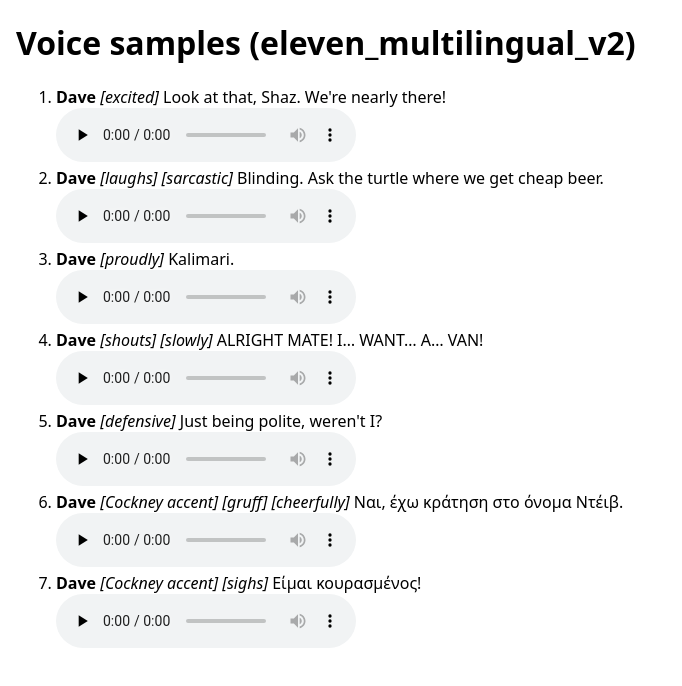
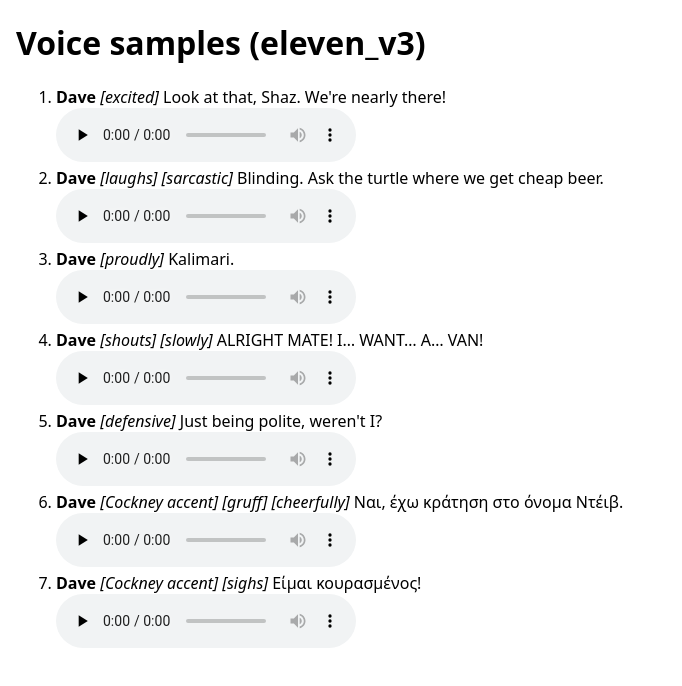
Before and after one commit to BigDaveGaming/SidariQuest, a plain HTML site: page assets/audio/samples/index.html in a window 1280 px wide. Shown: the whole page, without its empty margins (0-682 px from the left). Drawn offline with Linux system fonts and the light colour scheme.

Commit message:
Add voice samples

```diff
--- a/assets/audio/samples/index.html
+++ b/assets/audio/samples/index.html
@@ -1 +1 @@
-<!doctype html><meta charset="utf-8"><meta name="viewport" content="width=device-width,initial-scale=1"><title>Voice samples</title><body style="font:16px system-ui;margin:16px"><h1>Voice samples (eleven_multilingual_v2)</h1><ol><li><b>Dave</b> <i>[excited]</i> Look at that, Shaz. We're nearly there!<br><audio controls preload="none" src="01-dave-look-at-that-shaz-we-re-nearly-there.mp3"></audio></li><li><b>Dave</b> <i>[laughs] [sarcastic]</i> Blinding. Ask the turtle where we get cheap beer.<br><audio controls preload="none" src="02-dave-blinding-ask-the-turtle-where-we-get-che.mp3"></audio></li><li><b>Dave</b> <i>[proudly]</i> Kalimari.<br><audio controls preload="none" src="03-dave-kalimari.mp3"></audio></li><li><b>Dave</b> <i>[shouts] [slowly]</i> ALRIGHT MATE! I… WANT… A… VAN!<br><audio controls preload="none" src="04-dave-alright-mate-i-want-a-van.mp3"></audio></li><li><b>Dave</b> <i>[defensive]</i> Just being polite, weren't I?<br><audio controls preload="none" src="05-dave-just-being-polite-weren-t-i.mp3"></audio></li><li><b>Dave</b> <i>[Cockney accent] [gruff] [cheerfully]</i> Ναι, έχω κράτηση στο όνομα Ντέιβ.<br><audio controls preload="none" src="06-dave-ναι-εχω-κρατηση-στο-ονομα-ντειβ.mp3"></audio></li><li><b>Dave</b> <i>[Cockney accent] [sighs]</i> Είμαι κουρασμένος!<br><audio controls preload="none" src="07-dave-ειμαι-κουρασμενος.mp3"></audio></li></ol>
+<!doctype html><meta charset="utf-8"><meta name="viewport" content="width=device-width,initial-scale=1"><title>Voice samples</title><body style="font:16px system-ui;margin:16px"><h1>Voice samples (eleven_v3)</h1><ol><li><b>Dave</b> <i>[excited]</i> Look at that, Shaz. We're nearly there!<br><audio controls preload="none" src="01-dave-look-at-that-shaz-we-re-nearly-there.mp3"></audio></li><li><b>Dave</b> <i>[laughs] [sarcastic]</i> Blinding. Ask the turtle where we get cheap beer.<br><audio controls preload="none" src="02-dave-blinding-ask-the-turtle-where-we-get-che.mp3"></audio></li><li><b>Dave</b> <i>[proudly]</i> Kalimari.<br><audio controls preload="none" src="03-dave-kalimari.mp3"></audio></li><li><b>Dave</b> <i>[shouts] [slowly]</i> ALRIGHT MATE! I… WANT… A… VAN!<br><audio controls preload="none" src="04-dave-alright-mate-i-want-a-van.mp3"></audio></li><li><b>Dave</b> <i>[defensive]</i> Just being polite, weren't I?<br><audio controls preload="none" src="05-dave-just-being-polite-weren-t-i.mp3"></audio></li><li><b>Dave</b> <i>[Cockney accent] [gruff] [cheerfully]</i> Ναι, έχω κράτηση στο όνομα Ντέιβ.<br><audio controls preload="none" src="06-dave-ναι-εχω-κρατηση-στο-ονομα-ντειβ.mp3"></audio></li><li><b>Dave</b> <i>[Cockney accent] [sighs]</i> Είμαι κουρασμένος!<br><audio controls preload="none" src="07-dave-ειμαι-κουρασμενος.mp3"></audio></li></ol>
```
Also changed, not shown: 7 other files.
